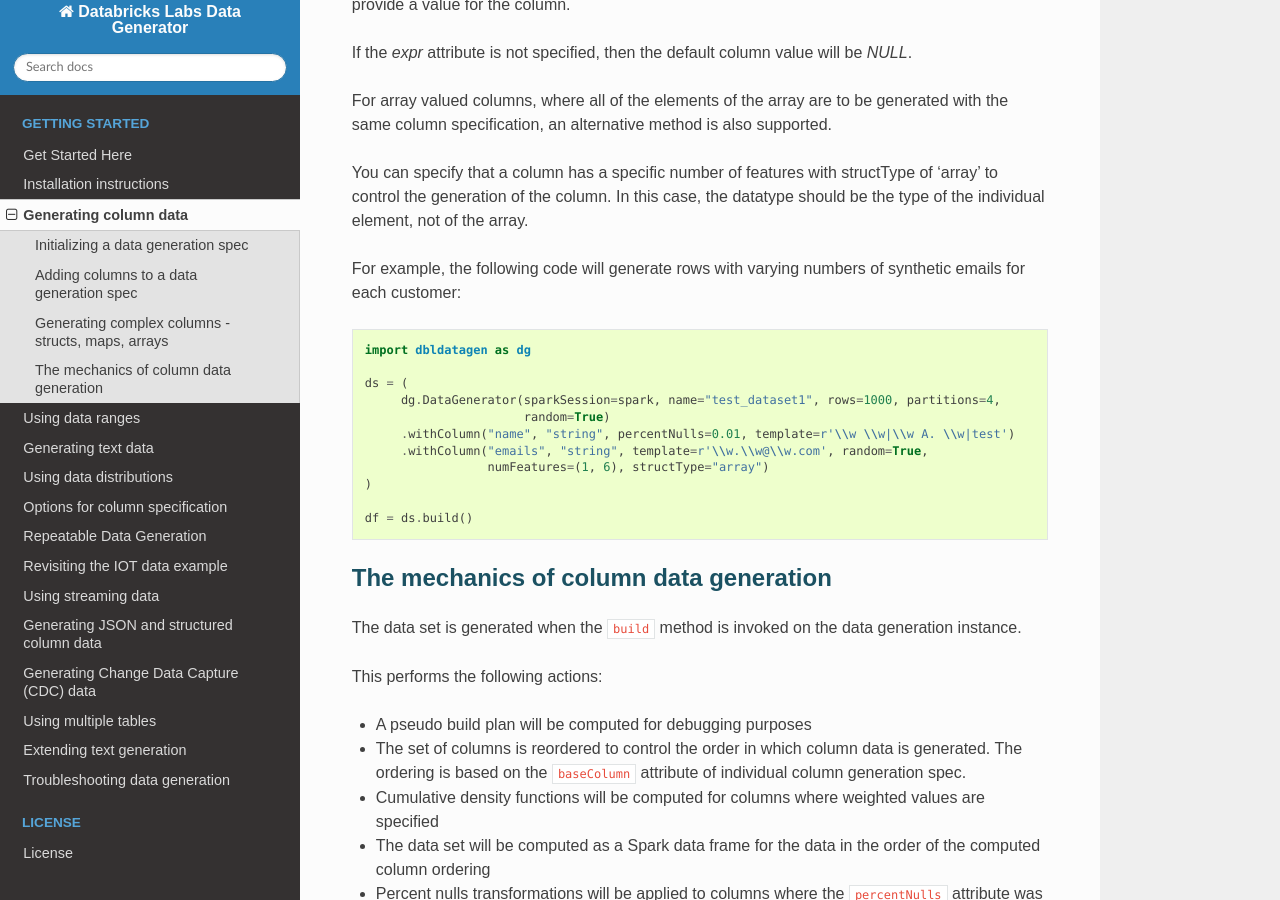
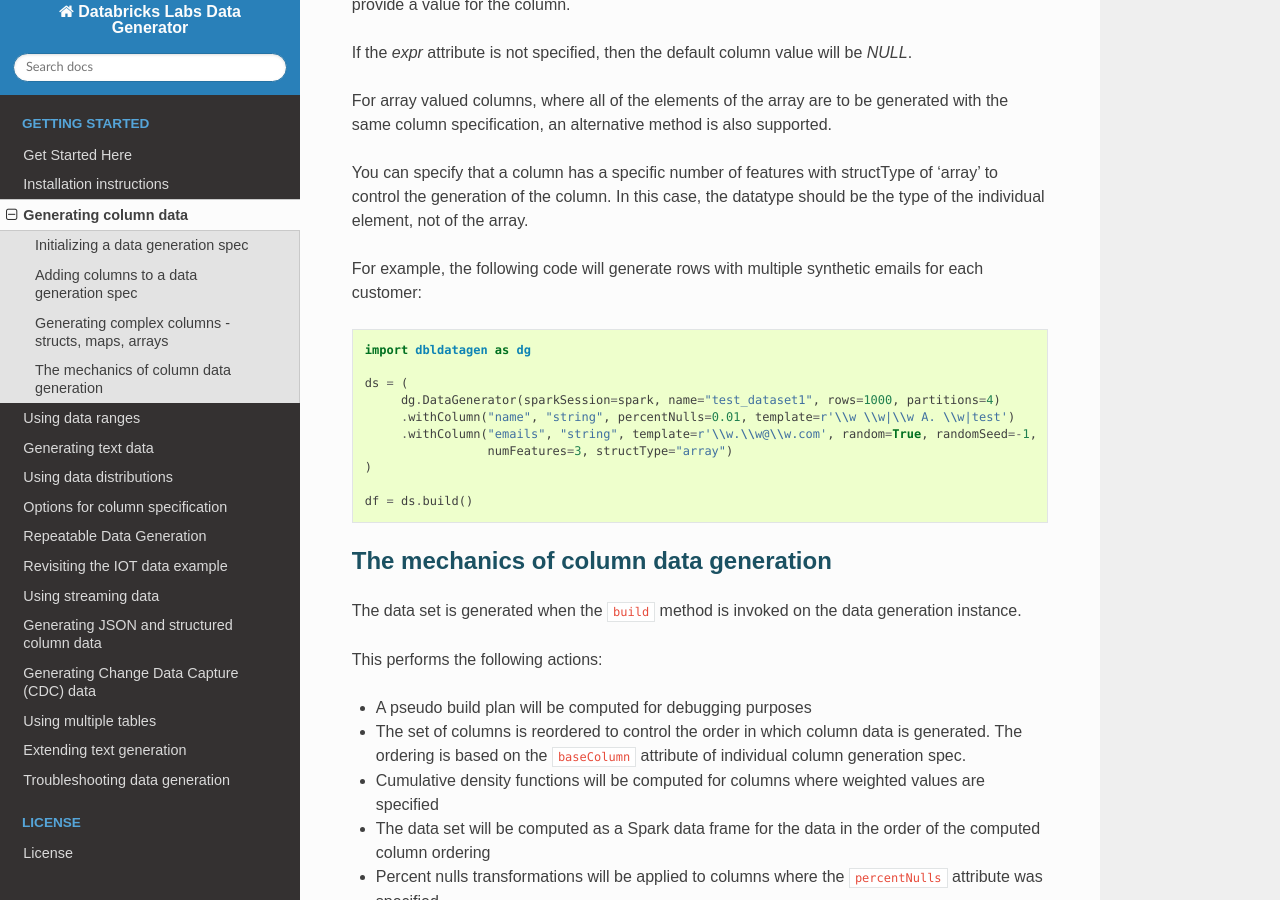
Before and after one commit to databrickslabs/dbldatagen, a Sphinx documentation site: the page built from docs/source/generating_column_data.rst, in a window 1280 px wide and 900 px high, scrolled down 2464 px. Built offline with Sphinx 7.4.7 and the Read the Docs theme 2.0.0, drawn with Linux system fonts in a browser that asks for light colours; pages that are not in the unit, such as notebooks, are missing from menus; the version number is read from the project's files by our own code.

Commit message:
Update generating_column_data.rst

```diff
--- a/docs/source/generating_column_data.rst
+++ b/docs/source/generating_column_data.rst
@@ -105,18 +105,17 @@
 You can specify that a column has a specific number of features with structType of 'array' to control the generation of
 the column. In this case, the datatype should be the type of the individual element, not of the array.
 
-For example, the following code will generate rows with varying numbers of synthetic emails for each customer:
+For example, the following code will generate rows with multiple synthetic emails for each customer:
 
 .. code-block:: python
 
    import dbldatagen as dg
 
    ds = (
-        dg.DataGenerator(sparkSession=spark, name="test_dataset1", rows=1000, partitions=4,
-                         random=True)
+        dg.DataGenerator(sparkSession=spark, name="test_dataset1", rows=1000, partitions=4)
         .withColumn("name", "string", percentNulls=0.01, template=r'\\w \\w|\\w A. \\w|test')
-        .withColumn("emails", "string", template=r'\\w.\\w@\\w.com', random=True,
-                    numFeatures=(1, 6), structType="array")
+        .withColumn("emails", "string", template=r'\\w.\\w@\\w.com', random=True, randomSeed=-1,
+                    numFeatures=3, structType="array")
    )
 
    df = ds.build()
```
